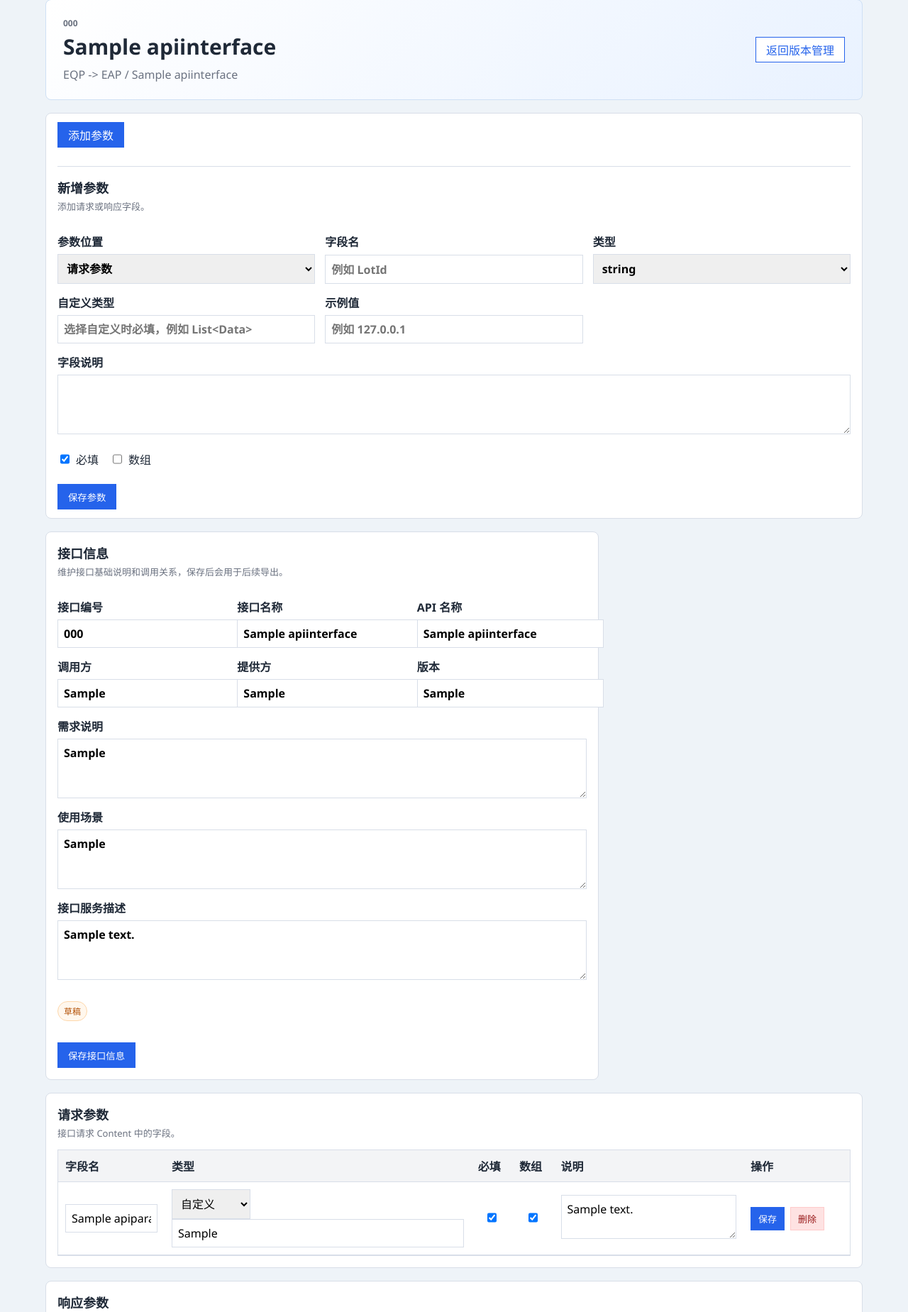
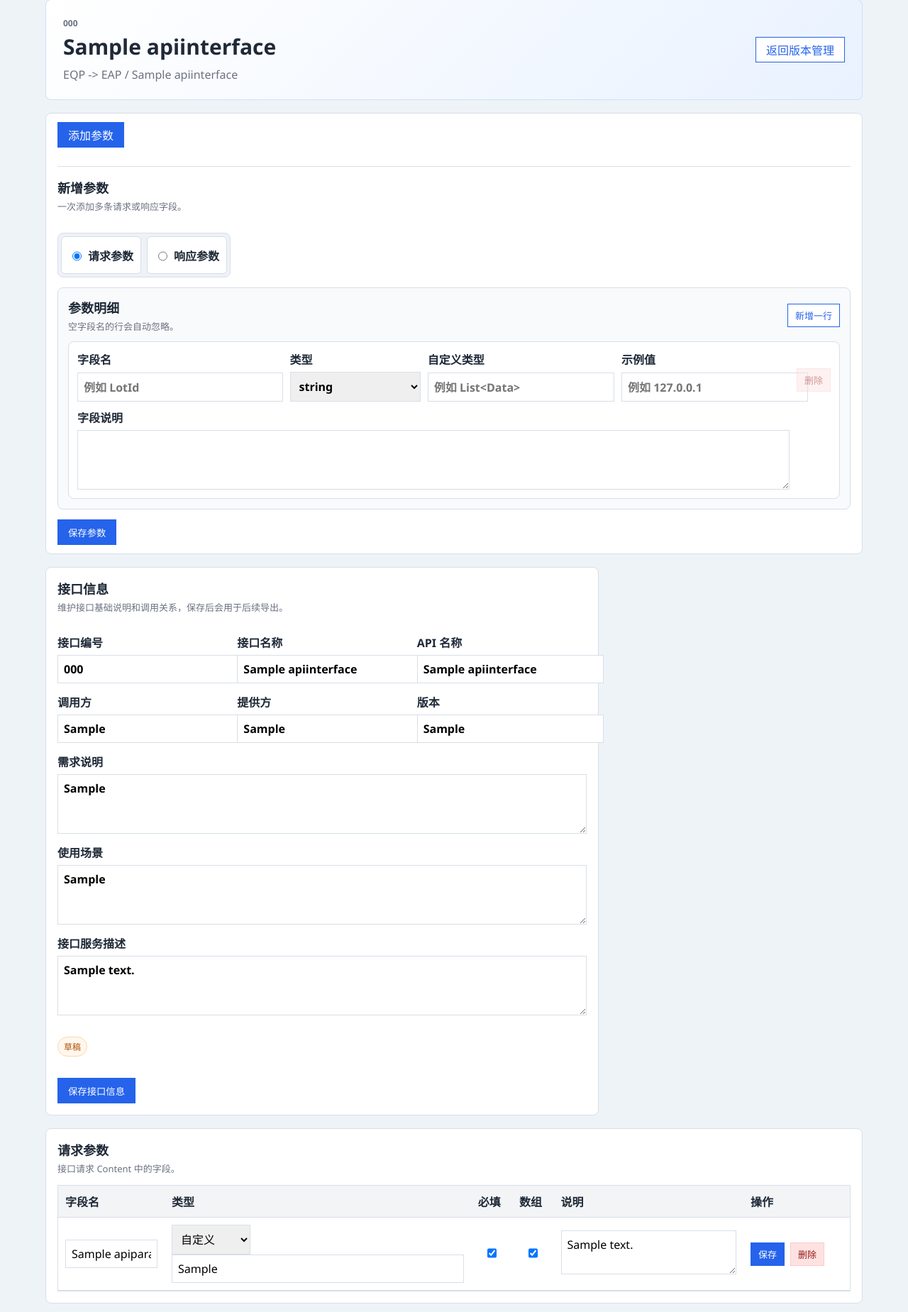
Before and after one commit to zhanghuanhua/PCBCommunicationSpecificationManagerSystem, a FastAPI app: page /interfaces/1 in a window 1280 px wide, after a click on "添加参数". Shown: the part 78-1927 px from the top of the page at 71% size. Run offline with FastAPI, Linux system fonts and the light colour scheme; tables that the repository leaves empty hold one stand-in row (values such as "Sample post").

Commit message:
feat: support batch parameter entry

```diff
--- a/app/routers/interfaces.py
+++ b/app/routers/interfaces.py
@@ -229,6 +229,48 @@ def add_parameter(
     return RedirectResponse(f"/interfaces/{interface_id}#parameter-{parameter.id}", status_code=303)
 
 
+@router.post("/{interface_id}/parameters/batch")
+def add_parameters_batch(
+    interface_id: int,
+    batch_kind: ParameterKind = Form(...),
+    batch_field_name: Annotated[list[str], Form()] = [],
+    batch_data_type_choice: Annotated[list[str], Form()] = [],
+    batch_custom_data_type: Annotated[list[str], Form()] = [],
+    batch_example_value: Annotated[list[str], Form()] = [],
+    batch_description: Annotated[list[str], Form()] = [],
+    session: Session = Depends(get_session),
+):
+    interface = session.get(ApiInterface, interface_id)
+    if not interface:
+        raise HTTPException(status_code=404, detail="接口不存在")
+    existing = session.exec(
+        select(ApiParameter).where(
+            ApiParameter.interface_id == interface_id,
+            ApiParameter.kind == batch_kind,
+        )
+    ).all()
+    added = _add_parameters_from_new_form(
+        interface_id,
+        batch_kind,
+        batch_field_name,
+        batch_data_type_choice,
+        batch_custom_data_type,
+        batch_example_value,
+        batch_description,
+        [],
+        [],
+        session,
+        start_order=len(existing) + 1,
+    )
+    if added:
+        interface.updated_at = datetime.now(UTC)
+        interface.status = InterfaceStatus.DRAFT
+        session.add(interface)
+        session.commit()
+        _sync_log_example(interface_id, batch_kind, session)
+    return RedirectResponse(f"/interfaces/{interface_id}", status_code=303)
+
+
 @router.post("/{interface_id}/parameters/{parameter_id}")
 def update_parameter(
     interface_id: int,
@@ -319,7 +361,9 @@ def _add_parameters_from_new_form(
     required_flags: list[str],
     array_flags: list[str],
     session: Session,
-) -> None:
+    start_order: int = 1,
+) -> int:
+    added = 0
     for index, field_name in enumerate(field_names):
         field_name = field_name.strip()
         if not field_name:
@@ -328,7 +372,7 @@ def _add_parameters_from_new_form(
             ApiParameter(
                 interface_id=interface_id,
                 kind=kind,
-                sort_order=index + 1,
+                sort_order=start_order + added,
                 field_name=field_name,
                 data_type=_resolve_data_type(
                     "",
@@ -341,6 +385,8 @@ def _add_parameters_from_new_form(
                 description=_list_value(descriptions, index, field_name),
             )
         )
+        added += 1
+    return added
 
 
 def _list_value(values: list[str], index: int, default: str = "") -> str:
--- a/app/static/styles.css
+++ b/app/static/styles.css
@@ -565,6 +565,71 @@ td {
   gap: 14px;
 }
 
+.batch-parameter-section {
+  display: grid;
+  gap: 12px;
+  padding: 14px;
+  background: #f8fafc;
+  border: 1px solid var(--line);
+  border-radius: 8px;
+}
+
+.batch-parameter-list {
+  display: grid;
+  gap: 10px;
+}
+
+.batch-parameter-row {
+  display: grid;
+  grid-template-columns: minmax(0, 1fr) auto;
+  gap: 10px;
+  align-items: start;
+  padding: 12px;
+  background: #fff;
+  border: 1px solid var(--line);
+  border-radius: 8px;
+}
+
+.batch-parameter-fields {
+  display: grid;
+  grid-template-columns: minmax(160px, 1.1fr) minmax(120px, 0.7fr) minmax(160px, 1fr) minmax(140px, 0.9fr);
+  gap: 10px;
+}
+
+.batch-row-remove {
+  margin-top: 25px;
+}
+
+.batch-row-remove:disabled {
+  cursor: not-allowed;
+  opacity: 0.45;
+}
+
+.batch-kind-tabs {
+  display: inline-flex;
+  width: max-content;
+  gap: 8px;
+  padding: 4px;
+  background: #eef2f7;
+  border: 1px solid var(--line);
+  border-radius: 8px;
+}
+
+.batch-kind-tabs label {
+  display: inline-flex;
+  align-items: center;
+  gap: 6px;
+  padding: 6px 10px;
+  background: #fff;
+  border: 1px solid var(--line);
+  border-radius: 6px;
+  font-weight: 600;
+}
+
+.compact-heading {
+  margin-bottom: 0;
+}
+
 .wide-field {
   grid-column: 1 / -1;
 }
@@ -719,8 +784,14 @@ textarea {
   .detail-grid,
   .parameter-grid,
   .interface-detail-layout,
-  .parameter-add-grid {
+  .parameter-add-grid,
+  .batch-parameter-fields,
+  .batch-parameter-row {
     grid-template-columns: 1fr;
+  }
+
+  .batch-row-remove {
+    margin-top: 0;
   }
 
   .interface-table-scroll {
--- a/app/templates/base.html
+++ b/app/templates/base.html
@@ -23,5 +23,6 @@
     <p class="muted">第一版本地工具，用于结构化维护接口并生成规格书。</p>
     {% endblock %}
   </main>
+  <script src="/static/app.js"></script>
 </body>
 </html>
--- a/app/templates/interface_detail.html
+++ b/app/templates/interface_detail.html
@@ -24,50 +24,31 @@
       <summary class="parameter-add-cta">
         <span class="button parameter-add-button">添加参数</span>
       </summary>
-      <form method="post" action="/interfaces/{{ interface.id }}/parameters">
+      <form method="post" action="/interfaces/{{ interface.id }}/parameters/batch">
         <div class="section-heading">
           <div>
             <h2>新增参数</h2>
-            <p>添加请求或响应字段。</p>
+            <p>一次添加多条请求或响应字段。</p>
           </div>
         </div>
-        <div class="parameter-add-grid">
-          <label>
-            参数位置
-            <select name="kind">
-              <option value="REQUEST">请求参数</option>
-              <option value="RESPONSE">响应参数</option>
-            </select>
-          </label>
-          <label>
-            字段名
-            <input name="field_name" placeholder="例如 LotId" required>
-          </label>
-          <label>
-            类型
-            <select name="data_type_choice" required>
-              {% for type_option in parameter_type_options %}
-                <option value="{{ type_option }}">{{ type_option }}</option>
-              {% endfor %}
-              <option value="CUSTOM">自定义</option>
-            </select>
-          </label>
-          <label class="custom-type-field">
-            自定义类型
-            <input name="custom_data_type" placeholder="选择自定义时必填，例如 List&lt;Data&gt;">
-          </label>
-          <label>
-            示例值
-            <input name="example_value" placeholder="例如 127.0.0.1">
-          </label>
-          <label class="wide-field">
-            字段说明
-            <textarea name="description" required></textarea>
-          </label>
+        <div class="batch-kind-tabs">
+          <label><input type="radio" name="batch_kind" value="REQUEST" checked> 请求参数</label>
+          <label><input type="radio" name="batch_kind" value="RESPONSE"> 响应参数</label>
         </div>
-        <div class="checkbox-row">
-          <label><input type="checkbox" name="required" value="true" checked> 必填</label>
-          <label><input type="checkbox" name="is_array" value="true"> 数组</label>
+        <div class="batch-parameter-section" data-batch-parameter-section data-row-template-id="batch-parameter-row-template">
+          <div class="section-heading compact-heading">
+            <div>
+              <h2>参数明细</h2>
+              <p>空字段名的行会自动忽略。</p>
+            </div>
+            <button class="button secondary small-button" type="button" data-add-parameter-row>新增一行</button>
+          </div>
+          <div class="batch-parameter-list" data-parameter-list>
+            {% set parameter_prefix = "batch" %}
+            {% set default_field_placeholder = "例如 LotId" %}
+            {% set default_example_placeholder = "例如 127.0.0.1" %}
+            {% include "parameter_batch_row.html" %}
+          </div>
         </div>
         <div class="actions">
           <button type="submit">保存参数</button>
@@ -176,4 +157,11 @@
   </div>
   </section>
 </div>
+
+<template id="batch-parameter-row-template">
+  {% set parameter_prefix = "batch" %}
+  {% set default_field_placeholder = "例如 LotId" %}
+  {% set default_example_placeholder = "例如 127.0.0.1" %}
+  {% include "parameter_batch_row.html" %}
+</template>
 {% endblock %}
--- /dev/null
+++ b/app/templates/parameter_batch_row.html
@@ -0,0 +1,30 @@
+<div class="batch-parameter-row" data-parameter-row>
+  <div class="batch-parameter-fields">
+    <label>
+      字段名
+      <input name="{{ parameter_prefix }}_field_name" placeholder="{{ default_field_placeholder }}">
+    </label>
+    <label>
+      类型
+      <select name="{{ parameter_prefix }}_data_type_choice">
+        {% for type_option in parameter_type_options %}
+        <option value="{{ type_option }}">{{ type_option }}</option>
+        {% endfor %}
+        <option value="CUSTOM">自定义</option>
+      </select>
+    </label>
+    <label>
+      自定义类型
+      <input name="{{ parameter_prefix }}_custom_data_type" placeholder="例如 List&lt;Data&gt;">
+    </label>
+    <label>
+      示例值
+      <input name="{{ parameter_prefix }}_example_value" placeholder="{{ default_example_placeholder }}">
+    </label>
+    <label class="wide-field">
+      字段说明
+      <textarea name="{{ parameter_prefix }}_description"></textarea>
+    </label>
+  </div>
+  <button class="small-button danger batch-row-remove" type="button" data-remove-parameter-row>删除</button>
+</div>
```
Also changed, not shown: app/static/app.js (added, +36 -0 lines), app/templates/interface_form.html (+29 -56 lines), tests/test_interfaces_ui.py (+86 -3 lines).
